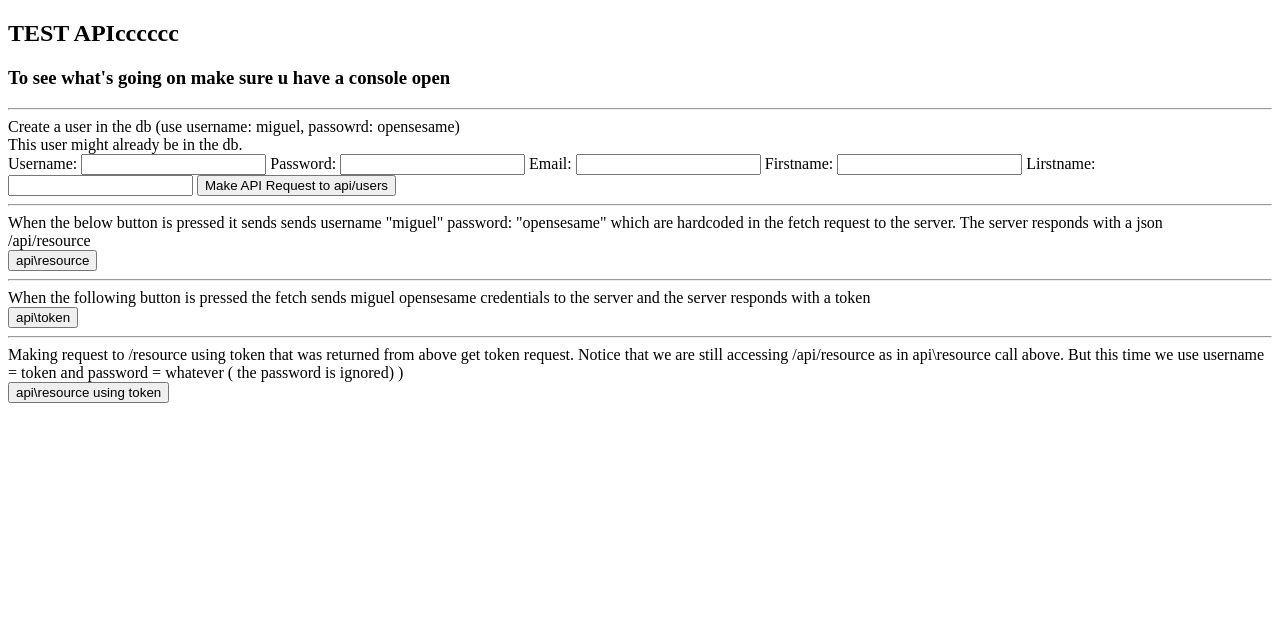
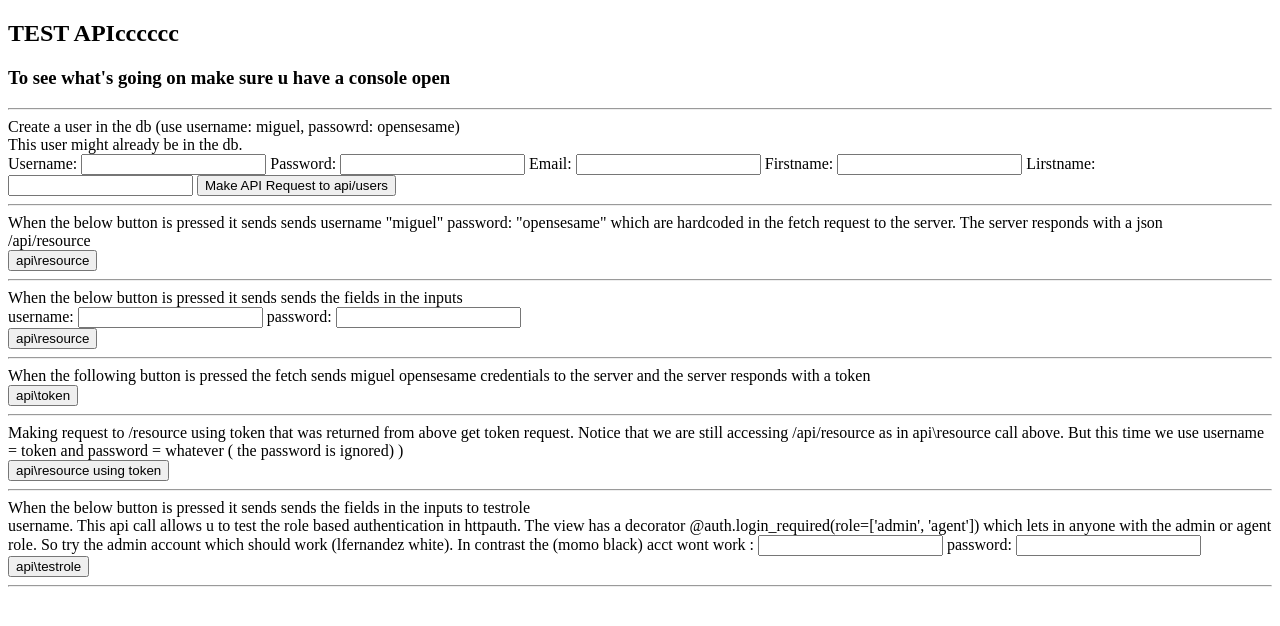
Before and after one commit to lfernandez55/vue_flask_project, a Flask app: page / in a window 1280 px wide. Shown: the top 626 px of the page. Run offline with Flask 2, Linux system fonts and the light colour scheme.

Commit message:
Working roles

```diff
--- a/app.py
+++ b/app.py
@@ -6,12 +6,15 @@ from flask_sqlalchemy import SQLAlchemy
 from flask_httpauth import HTTPBasicAuth
 import jwt
 from werkzeug.security import generate_password_hash, check_password_hash
+from flask import make_response
+from functools import wraps
 
 # initialization
 app = Flask(__name__)
 app.config['SECRET_KEY'] = 'the quick brown fox jumps over the lazy dog'
 app.config['SQLALCHEMY_DATABASE_URI'] = 'sqlite:///db.sqlite'
 app.config['SQLALCHEMY_COMMIT_ON_TEARDOWN'] = True
+app.config['SQLALCHEMY_TRACK_MODIFICATIONS'] = False
 
 # extensions
 db = SQLAlchemy(app)
@@ -21,12 +24,14 @@ auth = HTTPBasicAuth()
 class User(db.Model):
     __tablename__ = 'users'
     id = db.Column(db.Integer, primary_key=True)
-    username = db.Column(db.String(32), index=True)
+    username = db.Column(db.String(32), index=True, nullable=False, unique=True)
     password_hash = db.Column(db.String(64))
     email = db.Column(db.String(255, collation='NOCASE'), nullable=False, unique=True)
     firstname = db.Column(db.String(100, collation='NOCASE'), nullable=False, server_default='')
     lastname = db.Column(db.String(100, collation='NOCASE'), nullable=False, server_default='')
 
+    # Define the relationship to Role via UserRoles
+    roles = db.relationship('Role', secondary='user_roles')
 
     def hash_password(self, password):
         self.password_hash = generate_password_hash(password)
@@ -62,6 +67,35 @@ class UserRoles(db.Model):
     role_id = db.Column(db.Integer(), db.ForeignKey('roles.id', ondelete='CASCADE'))
 
 db.create_all()
+
+
+# Create 'member@example.com' user with no roles
+if not User.query.filter(User.email == 'member@example.com').first():
+    user = User(
+        email='member@example.com',
+        firstname='Momo',
+        lastname='Man',
+        username='momoman'
+    )
+    user.hash_password('black')
+    user.roles.append(Role(name='member'))
+    db.session.add(user)
+    db.session.commit()
+
+# Create 'admin@example.com' user with 'Admin' and 'Agent' roles
+if not User.query.filter(User.email == 'lfernandez@weber.edu').first():
+    user = User(
+        email='lfernandez@weber.edu',
+        firstname='Luke',
+        lastname='Fern',
+        username='lfernandez'
+    )
+    user.hash_password('white')
+    user.roles.append(Role(name='admin'))
+    user.roles.append(Role(name='agent'))
+    db.session.add(user)
+    db.session.commit()
+
 
 @auth.verify_password
 def verify_password(username_or_token, password):
@@ -120,6 +154,66 @@ def get_resource():
     return jsonify({'data': 'Hello, %s!' % g.user.username})
 
 
+# See https://blog.miguelgrinberg.com/post/designing-a-restful-api-with-python-and-flask
+# search on 401 replacing with 403
+@auth.error_handler
+def unauthorized():
+    return make_response(jsonify({'error': 'Unauthorized access'}), 403)
+
+
+def restricted(access_level):
+    def decorator(func):
+        @wraps(func)
+        def wrapper(*args, **kwargs):
+            print(access_level)
+            # print(g.user.username)
+            # username = request.json.get('username')
+            print(request.headers.get('Authorization'))
+            user = "lfernandez@weber.edu"
+            # user = "member@example.com"
+            # sqlStatement = "SELECT roles.name FROM roles JOIN user_roles ON roles.id=user_roles.role_id JOIN users ON users.id=user_roles.user_id WHERE users.email='" + user + "' AND roles.name='" + access_level + "'"
+            sqlStatement = "SELECT roles.name FROM roles JOIN user_roles ON roles.id=user_roles.role_id JOIN users ON users.id=user_roles.user_id WHERE users.email='" + user + "' AND roles.name IN (" + access_level + ")"
+
+
+            roleName = db.engine.execute(sqlStatement)
+            roleName = [row for row in roleName]
+            # if len(roleName) > 0 and roleName[0]['name'] == 'member':
+            if len(roleName) > 0:
+                returnValue = 1
+                print("authorized")
+            else:
+                print("NOT authorized")
+            return func(*args, **kwargs)
+        return wrapper
+    return decorator
+
+
+@app.route('/api/testrole')
+# @auth.login_required(role='agent')
+@auth.login_required(role=['admin', 'agent'])
+def api_demo():
+    print('aaaaaaaaaaaaaaaaaaaaaaaaaaaaaaaaaaaaaaaaaaaaaaaaaaaaaaaaaaaaaaaaaaaaaaaaaaaaaaaaaaabbbbbbbbbbbbbbbbxxxxx')
+    print(g.user.username)
+    return jsonify({'username': 'foobars'})
+
+# see https://flask-httpauth.readthedocs.io/en/latest/
+@auth.get_user_roles
+def get_user_roles(user):
+    print('in get_user_roles')
+    print(user.username)
+    sqlStatement = "SELECT roles.name FROM roles JOIN user_roles ON roles.id=user_roles.role_id JOIN users ON users.id=user_roles.user_id WHERE users.username='" + user.username + "'"
+    lt = db.engine.execute(sqlStatement)
+    # converts tuple list to list:
+    tupleToList = [item for t in lt for item in t]
+    # print(roleName)
+    # roleName = [row for row in roleName]
+
+    # print(roleName)
+    # return ['admin']
+    # return user.get_roles()
+    return tupleToList
+
+
 if __name__ == '__main__':
     if not os.path.exists('db.sqlite'):
         db.create_all()
--- a/templates/index.html
+++ b/templates/index.html
@@ -45,6 +45,58 @@
             let username = 'miguel';
             let password = 'opensesame';
             fetch('/api/resource', {
+                method: "GET"
+                ,
+                headers: {
+                    "Content-Type": "text/plain",
+                    'Authorization': 'Basic ' + btoa(username + ":" + password),
+                },
+                //credentials: "same-origin"
+                credentials: "include"
+            })
+                .then((response) => {
+                    return response.json();
+                })
+                .then((resp) => {
+                    console.log(resp)
+                })
+                .catch((err) => {
+                    // Code called when an error occurs during the request
+                    alert('Error: ' + err.message);
+                });
+        }
+
+        function resource2() {
+            console.log("in resource...");
+            let username = document.getElementById("usern").value;
+            let password = document.getElementById("pass").value;
+            fetch('/api/resource', {
+                method: "GET"
+                ,
+                headers: {
+                    "Content-Type": "text/plain",
+                    'Authorization': 'Basic ' + btoa(username + ":" + password),
+                },
+                //credentials: "same-origin"
+                credentials: "include"
+            })
+                .then((response) => {
+                    return response.json();
+                })
+                .then((resp) => {
+                    console.log(resp)
+                })
+                .catch((err) => {
+                    // Code called when an error occurs during the request
+                    alert('Error: ' + err.message);
+                });
+        }
+
+        function testrole() {
+            console.log("in resource...");
+            let username = document.getElementById("usern2").value;
+            let password = document.getElementById("pass2").value;
+            fetch('/api/testrole', {
                 method: "GET"
                 ,
                 headers: {
@@ -146,6 +198,10 @@
     /api/resource <br>
     <button onclick="resource()">api\resource</button>
     <hr>
+    When the below button is pressed it sends sends the fields in the inputs<br>
+    username: <input type="text" id="usern"> password: <input type="text" id="pass"><br>
+    <button onclick="resource2()">api\resource</button>
+    <hr>
     When the following button is pressed the fetch sends miguel opensesame credentials to
     the server and the server responds with a token<br>
     <button onclick="getToken()">api\token</button>
@@ -156,7 +212,14 @@
         the password is ignored)
     ) <br>
     <button onclick="useToken()">api\resource using token</button>
-
+    <hr>
+    When the below button is pressed it sends sends the fields in the inputs to testrole<br>
+    username.  This api call allows u to test the role based authentication in httpauth. The
+    view has a decorator @auth.login_required(role=['admin', 'agent']) which lets in anyone
+    with the admin or agent role.  So try the admin account which should work (lfernandez white).
+    In contrast the (momo black) acct wont work : <input type="text" id="usern2"> password: <input type="text" id="pass2"><br>
+    <button onclick="testrole()">api\testrole</button>
+    <hr>
 </body>
 
 </html>
```
Also changed, not shown: db.sqlite.
